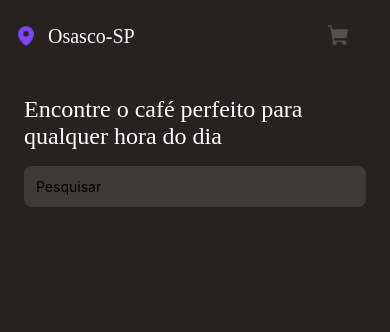
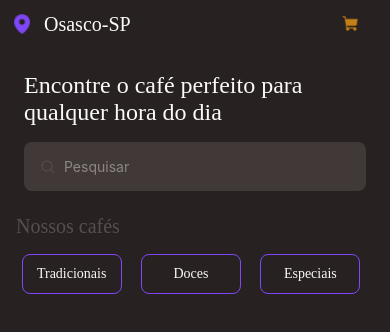
Before and after one commit to JuliaPBV/coffeeDelivery, a React Native app in the folder coffeeDelivery/: screen / in a window 390 px wide. Shown: the top 332 px of the page. Built offline with nearby package versions, Linux system fonts and the light colour scheme.

Commit message:
acrescentando botões

```diff
--- a/coffeeDelivery/src/components/Banner/index.tsx
+++ b/coffeeDelivery/src/components/Banner/index.tsx
@@ -1,5 +1,13 @@
 import React from "react";
-import { BannerContainer, BannerTitle, SearchInput } from "./styles";
+import {
+  BannerContainer,
+  BannerTitle,
+  SearchIcon,
+  SearchInput,
+  SearchInputContainer,
+} from "./styles";
+import theme from "@src/theme";
+import lupaIcon from "@assets/Type=magnifying-glass-regular.png";
 
 export const Banner = () => {
   return (
@@ -7,7 +15,13 @@ export const Banner = () => {
       <BannerTitle>
         Encontre o café perfeito para qualquer hora do dia
       </BannerTitle>
-      <SearchInput placeholder="Pesquisar" />
+      <SearchInputContainer>
+        <SearchIcon source={lupaIcon} resizeMode="contain" />
+        <SearchInput
+          placeholder="Pesquisar"
+          placeholderTextColor={theme.COLORS.GRAY_400}
+        />
+      </SearchInputContainer>
     </BannerContainer>
   );
 };
--- a/coffeeDelivery/src/components/Banner/styles.ts
+++ b/coffeeDelivery/src/components/Banner/styles.ts
@@ -9,14 +9,27 @@ export const BannerContainer = styled.View`
 
 export const BannerTitle = styled.Text`
   font-family: ${({ theme }) => theme.FONT_FAMILY.ROBOTO_BOLD};
-  color: ${({ theme }) => theme.COLORS.WHITE};
+  color: ${({ theme }) => theme.COLORS.GRAY_900};
   font-size: ${({ theme }) => theme.FONT_SIZE.TITLE_LG}px;
   margin-bottom: 16px;
 `;
 
-export const SearchInput = styled(TextInput)`
+export const SearchInputContainer = styled.View`
+  flex-direction: row;
+  align-items: center;
   background-color: ${({ theme }) => theme.COLORS.GRAY_200};
   border-radius: 8px;
-  padding: 12px;
+  padding: 16px;
   width: 100%;
 `;
+
+export const SearchInput = styled(TextInput)`
+  flex: 1;
+  color: ${({ theme }) => theme.COLORS.GRAY_400};
+  margin-left: 8px;
+`;
+
+export const SearchIcon = styled.Image`
+  width: 16px;
+  height: 16px;
+`;
--- /dev/null
+++ b/coffeeDelivery/src/components/CategoryBox/index.tsx
@@ -0,0 +1,19 @@
+import React from "react";
+import { TouchableOpacity } from "react-native";
+import styled from "styled-components/native";
+import { CategoryBoxContainer, ContainerText } from "./styles";
+
+interface Props {
+  children: string;
+  onPress?: () => void;
+}
+
+export const CategoryBox: React.FC<Props> = ({ children, onPress }) => {
+  return (
+    <TouchableOpacity onPress={onPress}>
+      <CategoryBoxContainer>
+        <ContainerText>{children}</ContainerText>
+      </CategoryBoxContainer>
+    </TouchableOpacity>
+  );
+};
--- /dev/null
+++ b/coffeeDelivery/src/components/CategoryBox/styles.ts
@@ -0,0 +1,18 @@
+import styled from "styled-components/native";
+
+export const ContainerText = styled.Text`
+  color: ${({ theme }) => theme.COLORS.GRAY_900};
+  font-family: ${({ theme }) => theme.FONT_FAMILY.ROBOTO_BOLD};
+`;
+
+export const CategoryBoxContainer = styled.View`
+  background-color: transparent;
+  width: 100px;
+  height: 40px;
+  border-radius: 8px;
+  padding: 8px 16px;
+  margin-right: 8px;
+  border: 1px solid ${({ theme }) => theme.COLORS.PURPLE};
+  justify-content: center;
+  align-items: center;
+`;
--- a/coffeeDelivery/src/screens/Catalog/index.tsx
+++ b/coffeeDelivery/src/screens/Catalog/index.tsx
@@ -5,14 +5,17 @@ import {
   GreetingText,
   CartButton,
   CartIcon,
+  Title,
 } from "./styles";
 import React from "react";
 import { ThemeProvider } from "styled-components/native";
 import theme from "@src/theme";
 import { StyledImage } from "./styles";
 import localizador from "@assets/Vector.png";
-import cartIcon from "@assets/Type=shopping-cart-fill.png";
+import cartIcon from "@assets/State=Empty.png";
 import { Banner } from "@src/components/Banner";
+import { View } from "react-native";
+import { CategoryBox } from "@src/components/CategoryBox";
 
 export function Catalog() {
   return (
@@ -28,6 +31,17 @@ export function Catalog() {
           </CartButton>
         </Header>
         <Banner />
+
+        <View style={{ paddingHorizontal: 16 }}>
+          <Title>Nossos cafés</Title>
+          <View
+            style={{ flexDirection: "row", justifyContent: "space-around" }}
+          >
+            <CategoryBox>Tradicionais</CategoryBox>
+            <CategoryBox>Doces</CategoryBox>
+            <CategoryBox>Especiais</CategoryBox>
+          </View>
+        </View>
       </Container>
     </ThemeProvider>
   );
--- a/coffeeDelivery/src/screens/Catalog/styles.ts
+++ b/coffeeDelivery/src/screens/Catalog/styles.ts
@@ -4,6 +4,8 @@ import { Image } from "react-native";
 export const Container = styled.View`
   flex: 1;
   background-color: ${({ theme }) => theme.COLORS.GRAY_100};
+  width: 100%;
+  height: 55%;
 `;
 
 export const Header = styled.View`
@@ -12,7 +14,6 @@ export const Header = styled.View`
   flex-direction: row;
   justify-content: space-between;
   align-items: center;
-  padding: 16px;
 `;
 
 export const Greeting = styled.View`
@@ -23,7 +24,7 @@ export const Greeting = styled.View`
 export const StyledImage = styled(Image)`
   width: 20px;
   height: 20px;
-  margin-right: 12px;
+  margin: 12px;
 `;
 
 export const GreetingText = styled.Text`
@@ -37,7 +38,15 @@ export const CartButton = styled.TouchableOpacity`
 `;
 
 export const CartIcon = styled.Image`
-  width: 24px;
-  height: 24px;
+  width: 32px;
+  height: 32px;
   margin-right: 15px;
+  padding-right: 16px;
 `;
+
+export const Title = styled.Text`
+  color: ${({ theme }) => theme.COLORS.GRAY_300};
+  font-family: ${({ theme }) => theme.FONT_FAMILY.ROBOTO_BOLD};
+  font-size: ${({ theme }) => theme.FONT_SIZE.TITLE_MD}px;
+  margin-bottom: 16px;
+`;
```
Also changed, not shown: coffeeDelivery/src/components/Button/index.tsx (deleted, +0 -19 lines), coffeeDelivery/src/components/Button/styles.ts (deleted, +0 -14 lines), coffeeDelivery/src/components/InputPrice/index.tsx (deleted, +0 -26 lines), coffeeDelivery/src/components/InputPrice/styles.ts (deleted, +0 -33 lines).
